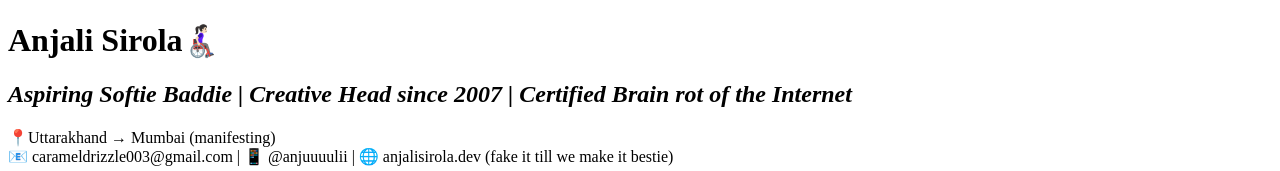
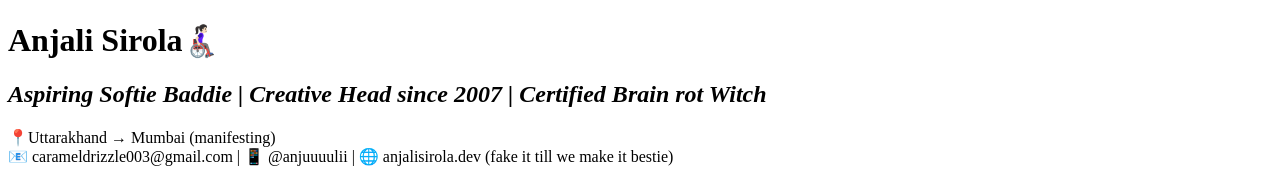
Before and after one commit to codedbycherry/html-portfolio, a plain HTML site: page index.html in a window 1280 px wide. Shown: the top 171 px of the page. Drawn offline with Linux system fonts and the light colour scheme.

Commit message:
Add files via upload

```diff
--- a/index.html
+++ b/index.html
@@ -7,7 +7,7 @@
 </head>
 <body>
 <h1>Anjali Sirola👩🏻‍🦽‍➡️</h1>
-    <em><h2> Aspiring Softie Baddie | Creative Head since 2007 | Certified Brain rot of the Internet </h2></em>
+    <em><h2> Aspiring Softie Baddie | Creative Head since 2007 | Certified Brain rot Witch </h2></em>
     <p> 📍Uttarakhand  → Mumbai (manifesting)
     <br>
     📧 carameldrizzle003@gmail.com | 📱 @anjuuuulii | 🌐 anjalisirola.dev (fake it till we make it bestie)
```
